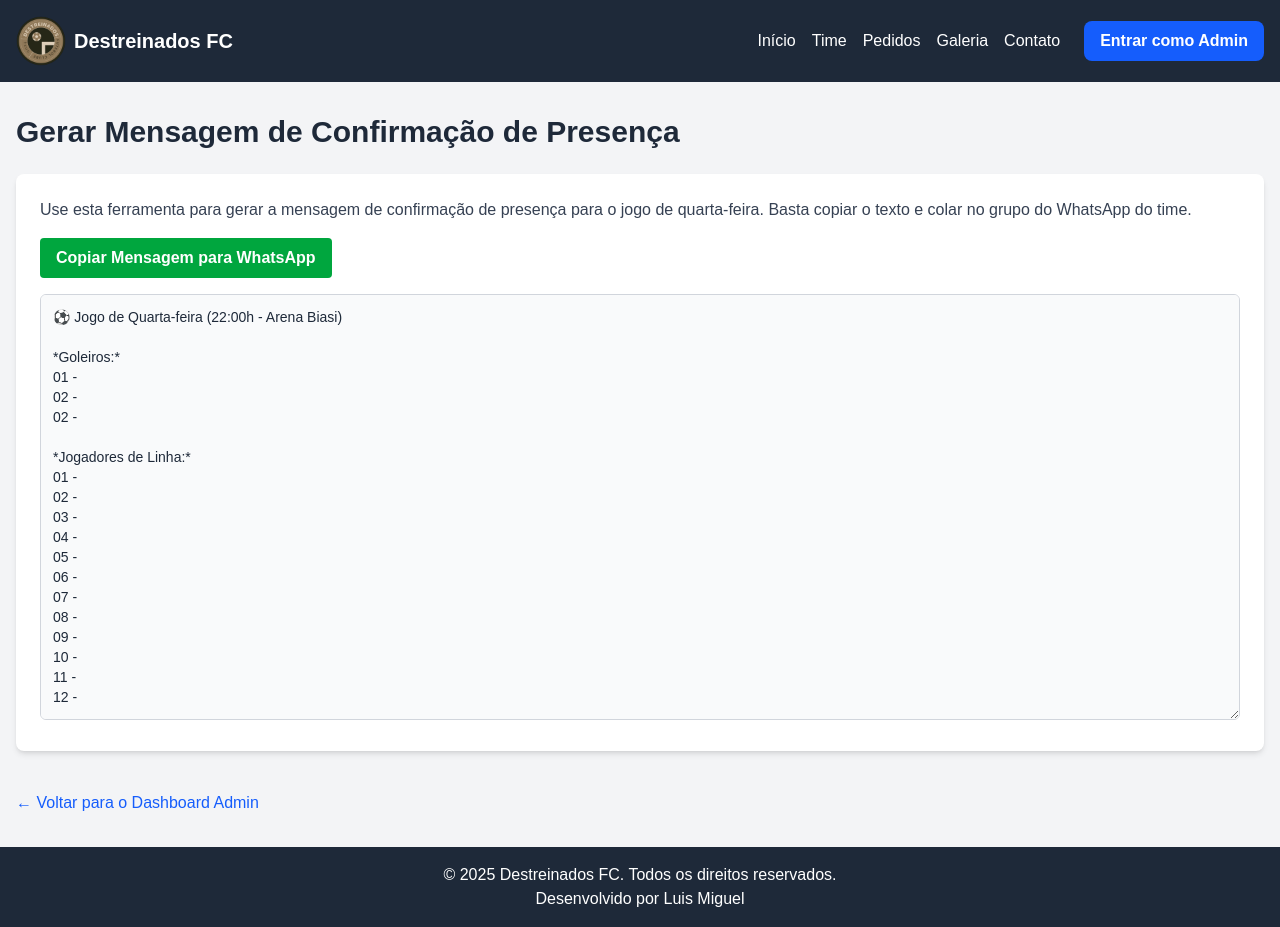
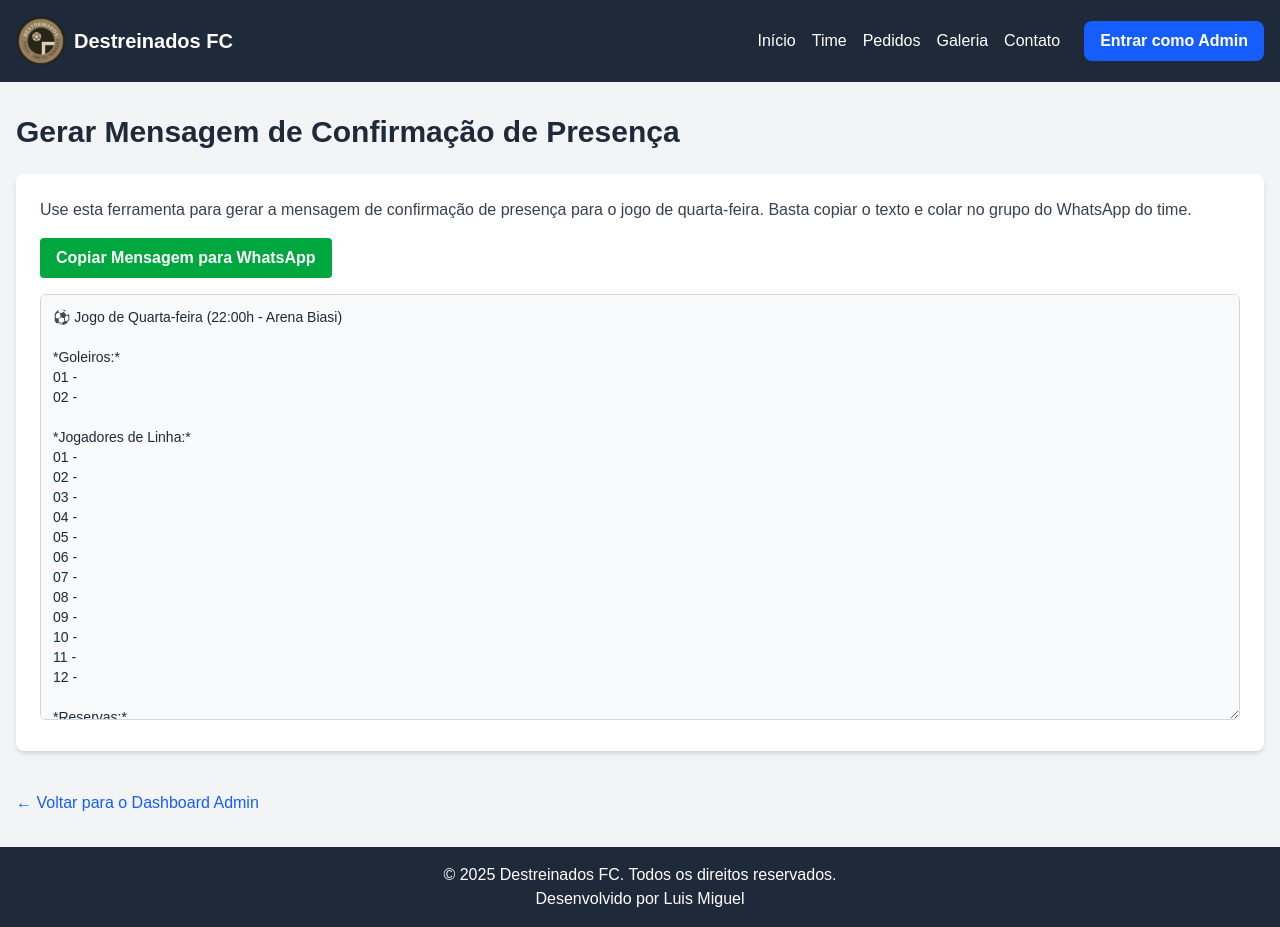
Before and after one commit to lmstive/destreinados, a Next.js app: page /admin/presenca in a window 1280 px wide. Built offline with nearby package versions, Linux system fonts and the light colour scheme; no server answers.

Commit message:
removendo goleiro reserva

```diff
--- a/pages/admin/presenca.tsx
+++ b/pages/admin/presenca.tsx
@@ -12,11 +12,10 @@ const AdminPresencaPage: React.FC = () => {
 
     mensagem += `⚽️ Jogo de Quarta-feira (22:00h - Arena Biasi)\n\n`;
     mensagem += `*Goleiros:*\n`;
-    // 2 slots para goleiros titulares, 1 para reserva
+    // 2 slots para goleiros titulares
     for (let i = 0; i < 2; i++) {
         mensagem += `${String(i + 1).padStart(2, '0')} - \n`;
     }
-    mensagem += `02 - \n`; // Slot extra para goleiro reserva
     mensagem += `\n`;
 
     mensagem += `*Jogadores de Linha:*\n`;
```
